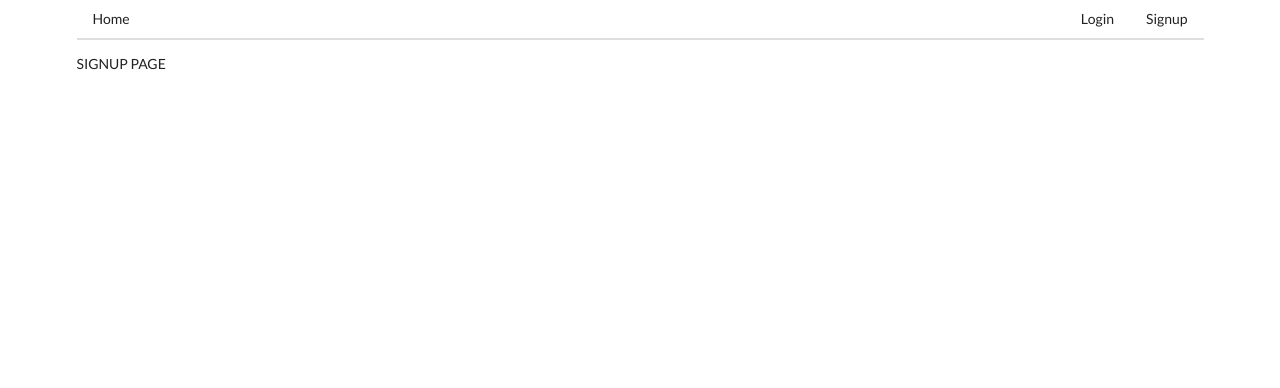
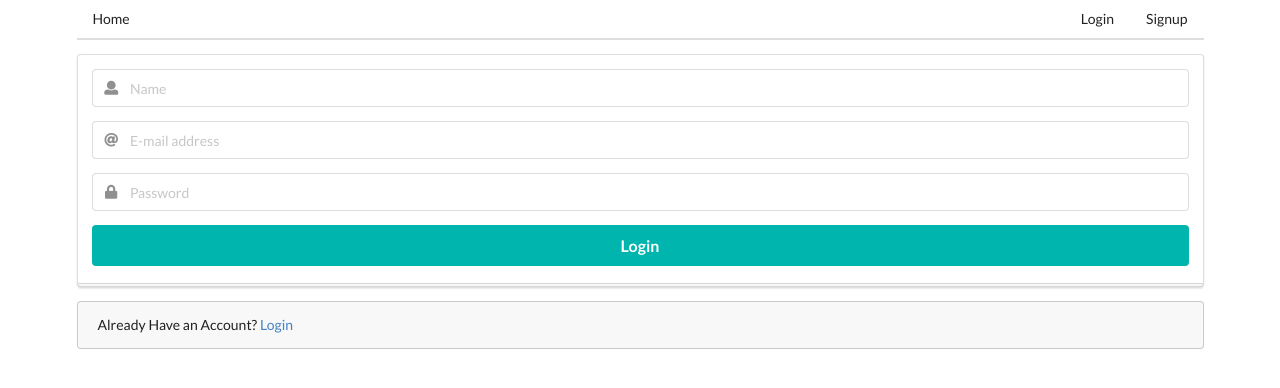
Before and after one commit to MLH-Sprint-1/mlh-sprint-1, a React (Create React App) app in the folder client/: page /signup in a window 1280 px wide. Shown: the top 388 px of the page. Built offline with nearby package versions, Linux system fonts and the light colour scheme.

Commit message:
Create Initial Login/Signup Forms

```diff
--- a/client/src/components/App.js
+++ b/client/src/components/App.js
@@ -1,4 +1,4 @@
-import React from 'react';
+import React, { useState } from 'react';
 import { BrowserRouter, Route } from 'react-router-dom';
 import Header from './Header';
 import Home from './Home';
@@ -6,10 +6,14 @@ import Login from './Login';
 import Signup from './Signup';
 
 const App = () => {
+
+    // state for if user is logged in (initially set to false)
+    const [isLoggedIn, setIsLoggedIn] = useState(false);
+
     return (
         <div className="ui container">
             <BrowserRouter>
-                <Header />
+                <Header loginStatus={isLoggedIn} />
                 <Route path="/" exact component={Home} />
                 <Route path="/login" exact component={Login} />
                 <Route path="/signup" exact component={Signup} />
--- a/client/src/components/Login.js
+++ b/client/src/components/Login.js
@@ -1,9 +1,34 @@
 import React from 'react';
+import { Link } from 'react-router-dom';
 
 const Login = () => {
     return (
         <div>
-            LOGIN PAGE
+            <form className="ui large form">
+                <div className="ui stacked segment">
+                    <div className="field">
+                        <div className="ui left icon input">
+                            <i className="at icon" />
+                            <input type="text" name="email" placeholder="E-mail address" />
+                        </div>
+                    </div>
+                    <div className="field">
+                        <div className="ui left icon input">
+                            <i className="lock icon" />
+                            <input type="password" name="password" placeholder="Password" />
+                        </div>
+                    </div>
+                    <Link to="/">
+                        <button className="ui fluid large teal submit button">Login</button>
+                    </Link>
+                </div>
+
+                {/*<div className="ui error message"></div>*/}
+            </form>
+
+            <div className="ui message">
+                New Student or Professor? <Link to="/signup">Sign Up</Link>
+            </div>
         </div>
     );
 };
--- a/client/src/components/Signup.js
+++ b/client/src/components/Signup.js
@@ -1,9 +1,40 @@
 import React from 'react';
+import { Link } from 'react-router-dom';
 
 const Signup = () => {
     return (
         <div>
-            SIGNUP PAGE
+            <form className="ui large form">
+                <div className="ui stacked segment">
+                    <div className="field">
+                            <div className="ui left icon input">
+                                <i className="user icon" />
+                                <input type="text" name="name" placeholder="Name" />
+                            </div>
+                    </div>
+                    <div className="field">
+                        <div className="ui left icon input">
+                            <i className="at icon" />
+                            <input type="text" name="email" placeholder="E-mail address" />
+                        </div>
+                    </div>
+                    <div className="field">
+                        <div className="ui left icon input">
+                            <i className="lock icon" />
+                            <input type="password" name="password" placeholder="Password" />
+                        </div>
+                    </div>
+                    <Link to="/">
+                        <button className="ui fluid large teal submit button">Login</button>
+                    </Link>
+                </div>
+
+                {/*<div className="ui error message"></div>*/}
+            </form>
+
+            <div className="ui message">
+                Already Have an Account? <Link to="/login">Login</Link>
+            </div>
         </div>
     );
 };
```
Also changed, not shown: client/src/components/Header.js (+6 -1 lines).
